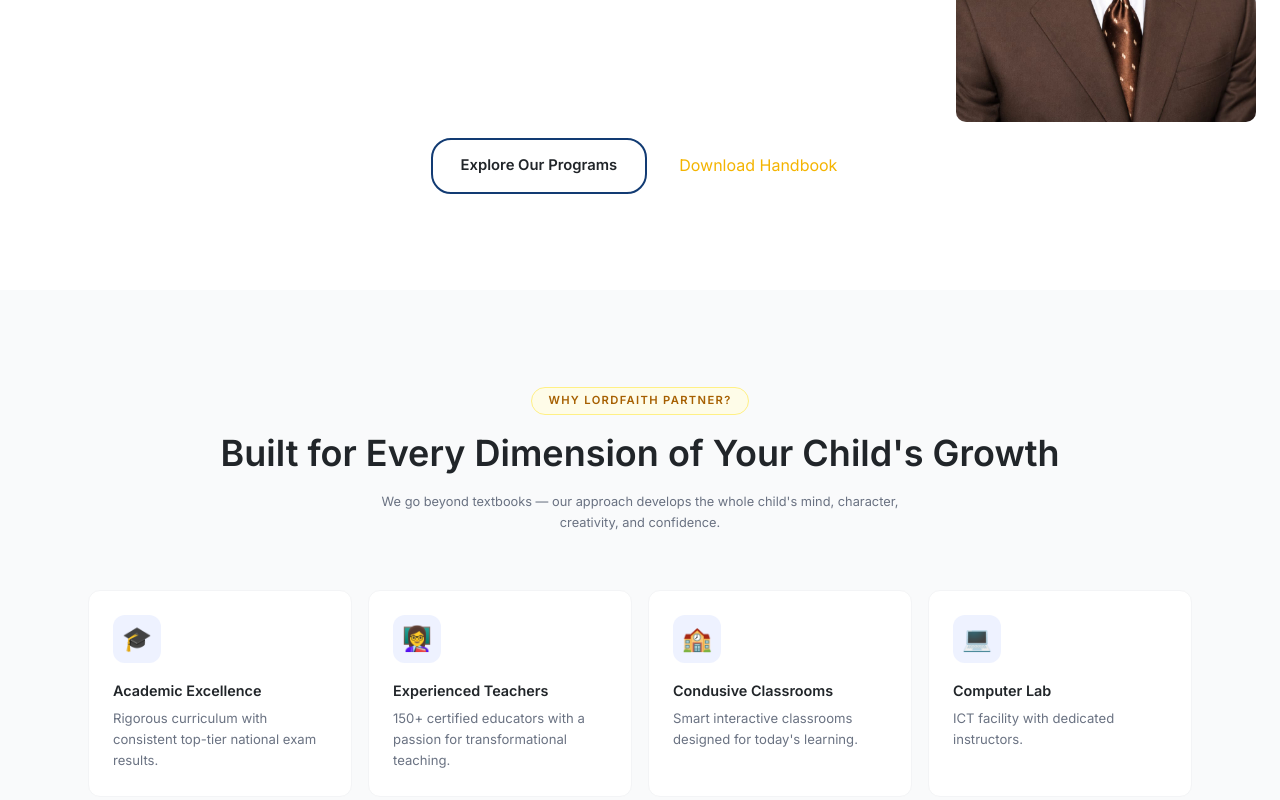
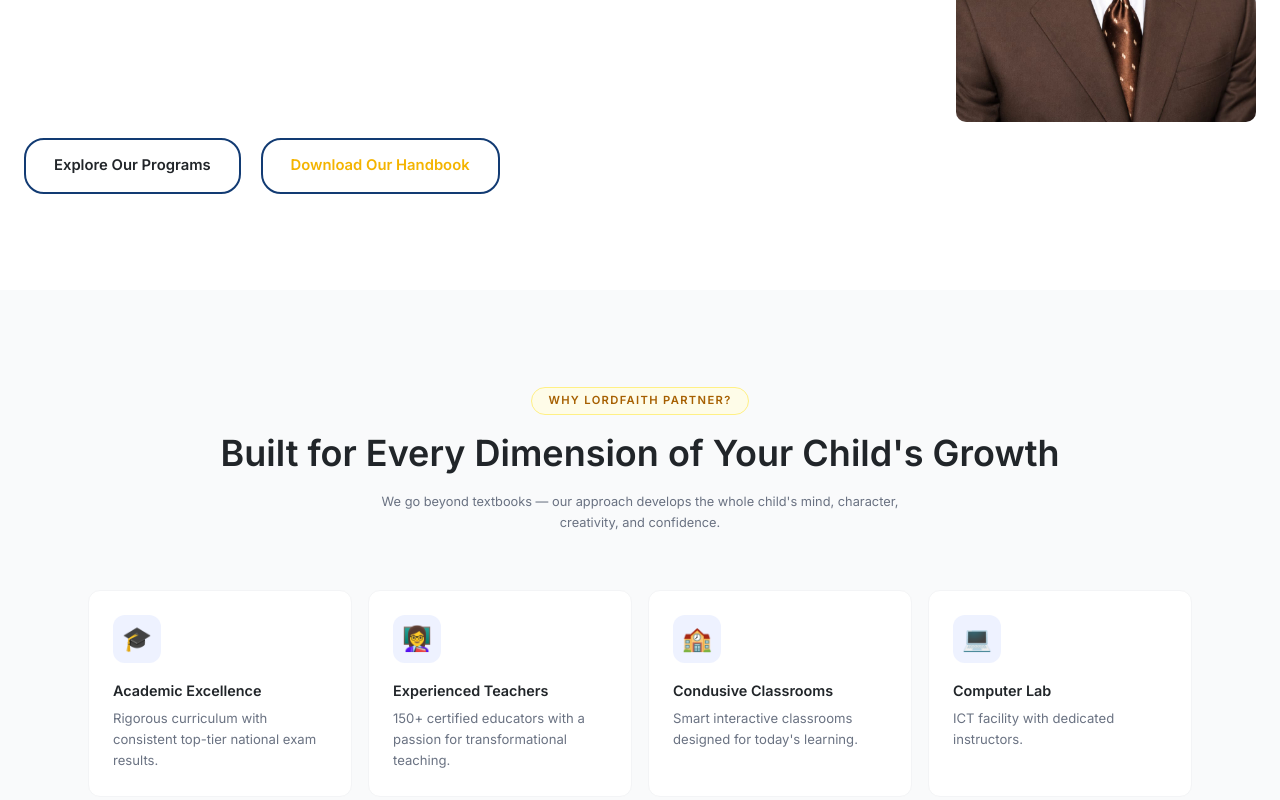
Before and after one commit to Ayomi-Dev/faith-partner-landing-page, a Next.js app: page / in a window 1280 px wide. Shown: the part 3340-4140 px from the top of the page. Built offline with nearby package versions, Linux system fonts and the light colour scheme.

Commit message:
Embedded google map to contact section

```diff
--- a/app/components/sections/About.tsx
+++ b/app/components/sections/About.tsx
@@ -202,7 +202,13 @@
                   on child development and school leadership. Her teaching
                   career spans several years in reputable private schools,
                   where she rose to the position of Vice-Principal before
-                  establishing Lordfaith twelve years ago.
+                  establishing Lordfaith twelve years ago. As the heartbeat of the school, Mrs. Olusemore combines
+                  her deep love for children with her academic expertise and
+                  spiritual grounding to build a nurturing environment
+                  where pupils thrive. She is committed to mentoring staff,
+                  supporting families, and championing values-based
+                  education that prepares learners for excellence in life and
+                  eternity
                 </p>
               </div>
               <Image
@@ -226,13 +232,21 @@
               <p className="text-[0.72rem] font-semibold opacity-80 mt-1 uppercase tracking-wide">Years of Excellence</p>
             </div> */}
           </div>
-          <div className="flex gap-5 items-center justify-center mt-4">
+          <div className="flex gap-5 items-center mt-4">
             <Button href="#programs" variant="outline">
               Explore Our Programs
             </Button>
-            {/* <Button variant="secondary" href=""> */}
-            <a target="_blank" href="./public/handbook.pdf" className="p-3 text-(--gold)" download>Download Handbook</a>
-            {/* </Button> */}
+            <Button variant="outline" href="" size="md">
+            <a
+              href="/handbook.pdf"
+              target="_blank"
+              rel="noopener noreferrer"
+              className="text-(--gold)"
+              download
+            >
+              Download Our Handbook
+            </a>
+            </Button>
           </div>
 
       </div>
--- a/app/components/sections/Contact.tsx
+++ b/app/components/sections/Contact.tsx
@@ -92,8 +92,15 @@
 
             {/* Map placeholder */}
             <div className="rounded-xl border border-gray-200 bg-blue-50 h-48 flex items-center justify-center text-sm text-navy font-medium mt-4">
-              📍 Google Maps
+              <iframe src="https://www.google.com/maps/embed?pb=!1m18!1m12!1m3!1d7924.979661667232!2d3.3445846756697417!3d6.7099161005911245!2m3!1f0!2f0!3f0!3m2!1i1024!2i768!4f13.1!3m3!1m2!1s0x103b95e0401986ed%3A0x25c79b73d994dca2!2sMatogbun%20Community%20High%20School!5e0!3m2!1sen!2sng!4v1785456744788!5m2!1sen!2sng"
+                width="100%"
+                height="100%"
+                loading="lazy"
+                style={{borderRadius: "15px"}}
+              >
+              </iframe>
             </div>
+            📍 Google Maps
           </div>
 
           {/* Form column */}
@@ -155,12 +162,12 @@
                 {sent ? (
                   "Message Sent ✓"
                 ) : (
-                  <>
+                  <Button variant="outline">
                     Send Message
                     <svg width="16" height="16" viewBox="0 0 24 24" fill="none" stroke="currentColor" strokeWidth={2}>
                       <path d="M22 2L11 13M22 2l-7 20-4-9-9-4 20-7z" />
                     </svg>
-                  </>
+                  </Button>
                 )}
               </button>
             </form>
```
